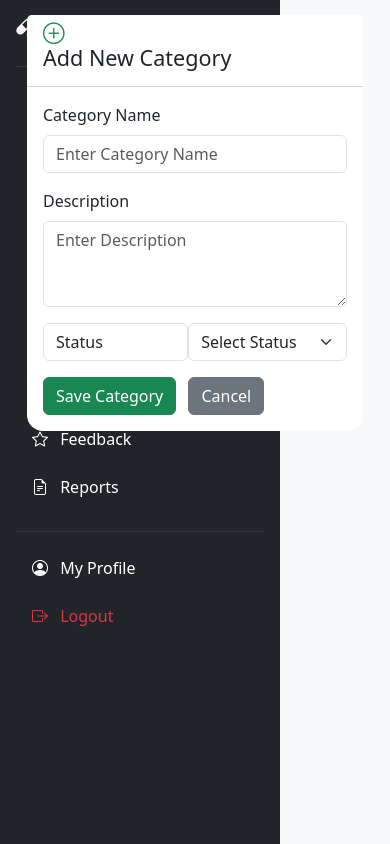
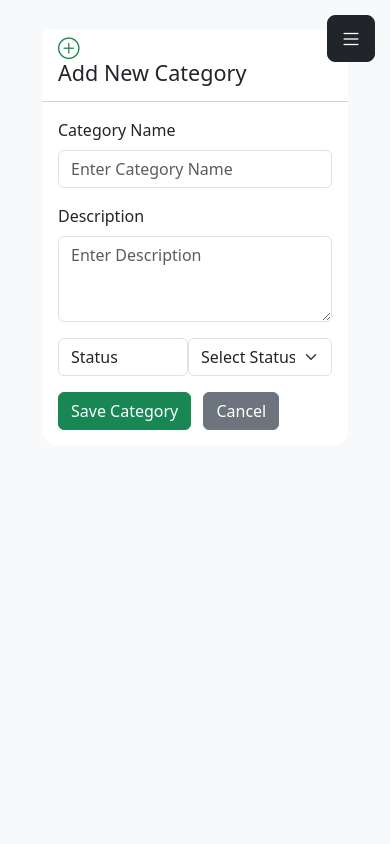
Before and after one commit to anishpatni476-del/medical-management-system, a Django app: page /owner/add_category in a window 390 px wide. Run offline with Django 5.2, Linux system fonts and the light colour scheme; a user stored in the database is signed in; data comes from the database, SQL or seed files in the repository.

Commit message:
Owner Dashboard layout

```diff
--- a/static/css/style.css
+++ b/static/css/style.css
@@ -227,3 +227,52 @@ textarea.form-control{
 .rating-stars .star.active{
     color:#ffc107;
 }
+
+
+.owner-sidebar{
+        position:fixed;
+        top:0;
+        left:0;
+        width:280px;
+        height:100vh;
+        overflow-y:auto;
+        background:#1F2937;
+        z-index:1050;
+}
+
+.main-content{
+ margin-left: 280px;
+ padding: 20px;
+}
+
+.mobile-menu-btn{
+    display:none;
+}
+
+
+@media (max-width:991.98px){
+    .owner-sidebar{
+        display:none;
+        width:280px;
+    }
+
+    .owner-sidebar.mobile-open{
+        display:block;
+    }
+
+    .main-content{
+        margin-left:0;
+        width:100%;
+        padding:15px;
+    }
+
+    .mobile-menu-btn{
+        display:block;
+        position:fixed;
+        top:15px;
+        right:15px;
+        z-index:1100;
+        font-size:22px;
+        border-radius:8px;
+    }
+}
--- a/templates/owner/owner_base.html
+++ b/templates/owner/owner_base.html
@@ -24,7 +24,7 @@
 
 <div class="d-flex">
     <div class="owner-sidebar flex-shrink-0 p-3 text-bg-dark"
-         style="width:280px; min-height:100vh;">
+         >
 
         <h4 class="text-white mb-4">
             <i class="bi bi-capsule-pill"></i> Owner Panel
@@ -121,6 +121,9 @@
 
     <div class="flex-grow-1 p-4">
         <div class="main-content">
+            <button class="btn btn-dark mobile-menu-btn" type="button" onclick="toggleOwnerSidebar()">
+                <i class="bi bi-list"></i>
+            </button>
             {% block content %}
             {% endblock %}
         </div>
@@ -160,5 +163,14 @@
     </div>
 </div>
 
+<script src="https://cdn.jsdelivr.net/npm/bootstrap@5.3.8/dist/js/bootstrap.bundle.min.js"></script>
+
+<script>
+    function toggleOwnerSidebar(){
+        const sidebar = document.querySelector("owner-sidebar");
+        sidebar.classList.toggle("mobile-open");
+    }
+</script>
+
 </body>
 </html>
```
